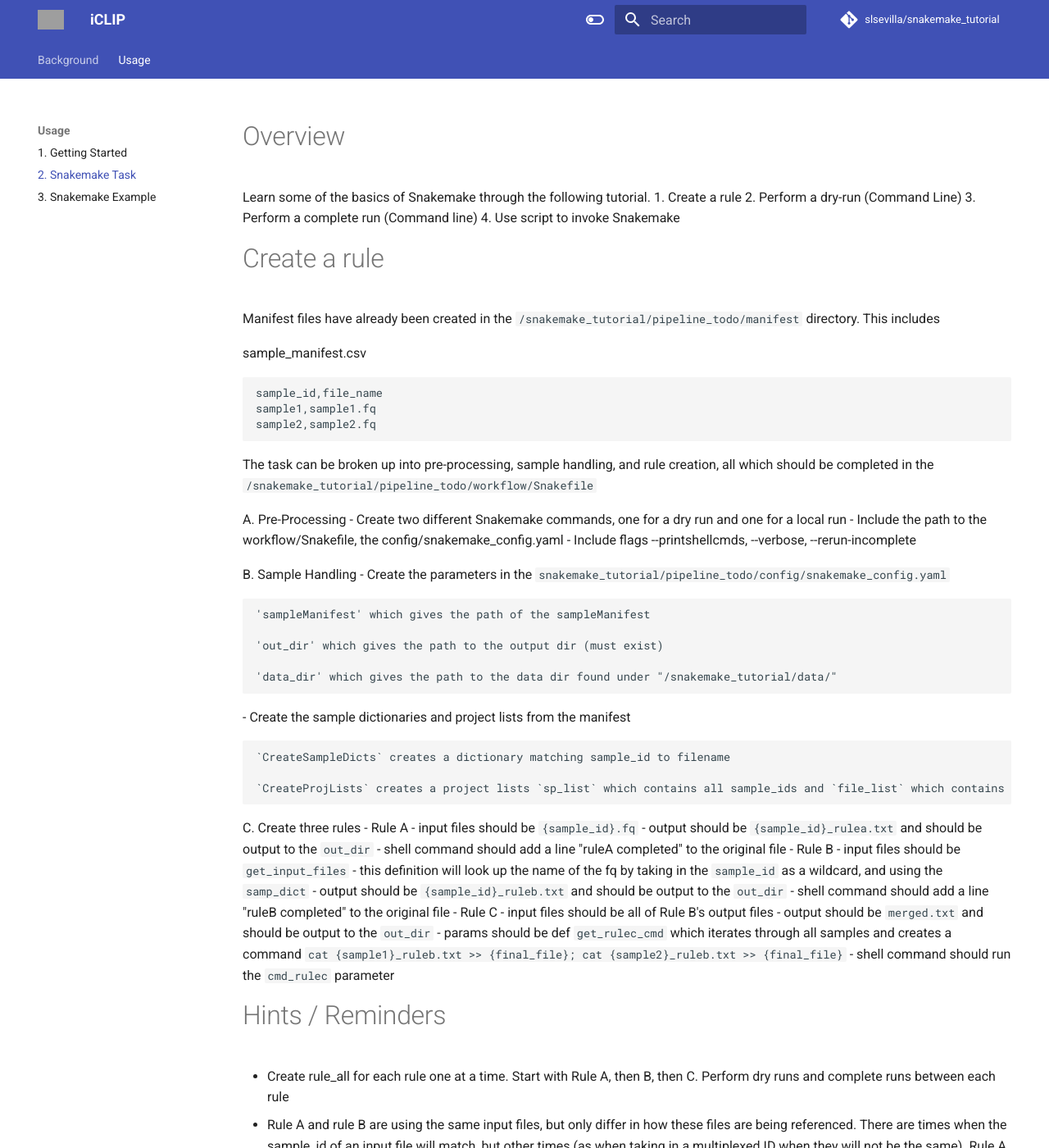
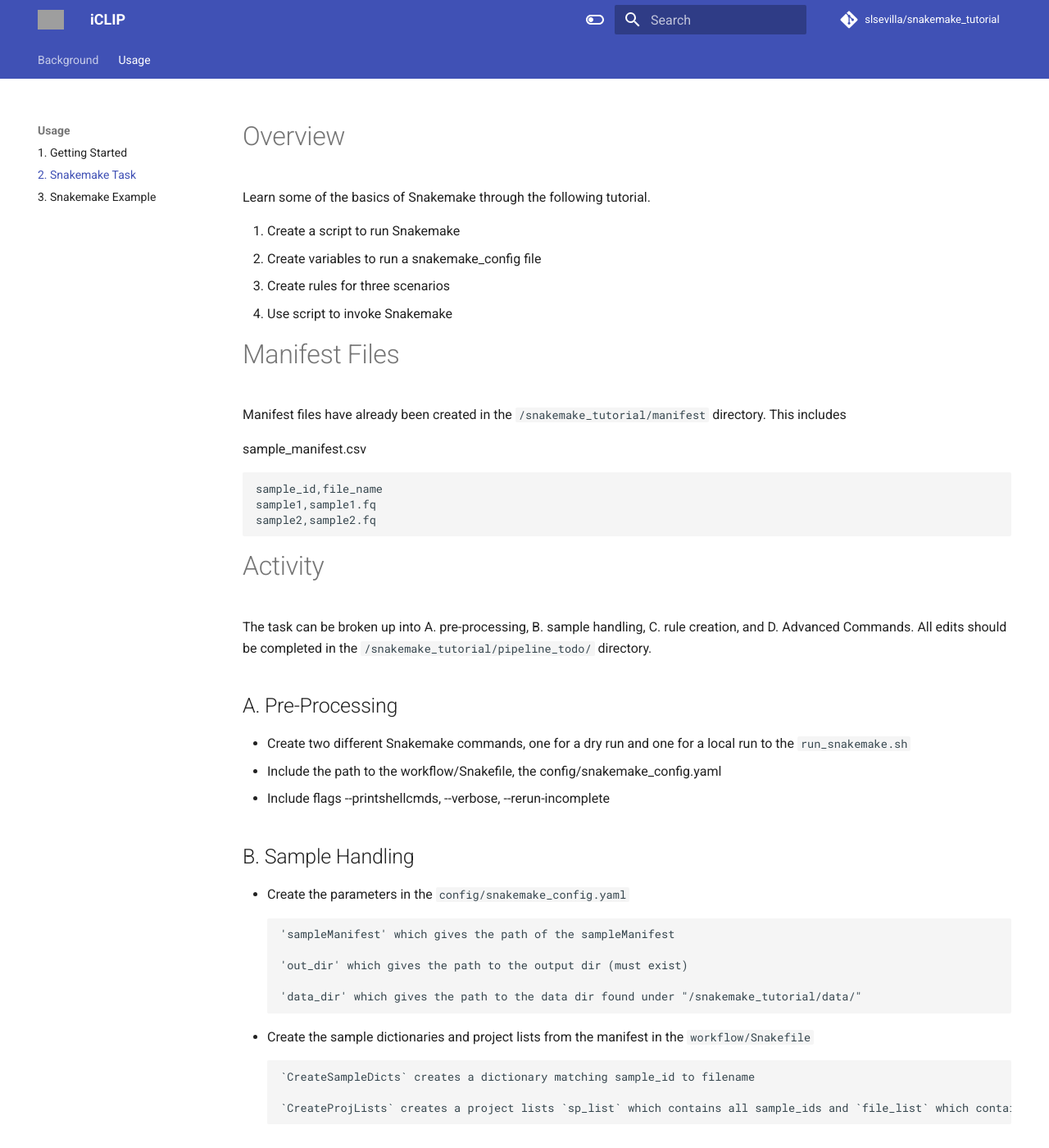
Before and after one commit to CCBR/snakemake_tutorial, an MkDocs documentation site: the page built from docs/usage/task.md, in a window 1280 px wide and 1400 px high. Shown: the whole window at 82% size. Built offline with MkDocs 1.6.1 and Material for MkDocs 9.7.7, drawn with Linux system fonts in a browser that asks for light colours; comment, search, counter and statistics services are not loaded; the version menu is left out; some of the changed text lies outside the part shown; grey boxes are pictures that could not be loaded.

Commit message:
improve docs

````diff
--- a/docs/usage/task.md
+++ b/docs/usage/task.md
@@ -1,12 +1,13 @@
 # Overview
 Learn some of the basics of Snakemake through the following tutorial.
-1. Create a rule
-2. Perform a dry-run (Command Line)
-3. Perform a complete run (Command line)
+
+1. Create a script to run Snakemake
+2. Create variables to run a snakemake_config file
+3. Create rules for three scenarios
 4. Use script to invoke Snakemake
 
-# Create a rule
-Manifest files have already been created in the `/snakemake_tutorial/pipeline_todo/manifest` directory. This includes
+# Manifest Files
+Manifest files have already been created in the `/snakemake_tutorial/manifest` directory. This includes
 
 sample_manifest.csv
 ```
@@ -15,15 +16,18 @@ sample1,sample1.fq
 sample2,sample2.fq
 ```
 
-The task can be broken up into pre-processing, sample handling, and rule creation, all which should be completed in the `/snakemake_tutorial/pipeline_todo/workflow/Snakefile`
+# Activity
+The task can be broken up into A. pre-processing, B. sample handling, C. rule creation, and D. Advanced Commands. All edits should be completed in the `/snakemake_tutorial/pipeline_todo/` directory.
 
-A. Pre-Processing
-- Create two different Snakemake commands, one for a dry run and one for a local run
+## A. Pre-Processing
+
+- Create two different Snakemake commands, one for a dry run and one for a local run to the `run_snakemake.sh`
 - Include the path to the workflow/Snakefile, the config/snakemake_config.yaml
 - Include flags --printshellcmds, --verbose, --rerun-incomplete
 
-B. Sample Handling
-- Create the parameters in the `snakemake_tutorial/pipeline_todo/config/snakemake_config.yaml`
+## B. Sample Handling
+
+- Create the parameters in the `config/snakemake_config.yaml`
 ```
 'sampleManifest' which gives the path of the sampleManifest
 
@@ -54,8 +61,15 @@ C. Create three rules
     - params should be def `get_rulec_cmd` which iterates through all samples and creates a command `cat {sample1}_ruleb.txt >> {final_file}; cat {sample2}_ruleb.txt >> {final_file}`
     - shell command should run the `cmd_rulec` parameter
 
+## D. Advanced commands
+
+- Add features to the run_snakemake.sh file to include
+    - check if the output dir is created; if not create it
+    - copy the snakemake_config.yaml file to the output dir; run this file for all snakemake runs
+    - update the snakemake_config.yaml file with the output_dir given from the command line
+    - update the snakemake_config.yaml file with the pipeline_dir based on the invocation of the pipeline
+
 # Hints / Reminders
-- Create rule_all for each rule one at a time. Start with Rule A, then B, then C. Perform dry runs and complete runs between each rule
 - Rule A and rule B are using the same input files, but only differ in how these files are being referenced. There are times when the sample_id of an input file will match, but other times (as when taking in a multiplexed ID when they will not be the same). Rule A handles cases where they match, rule B handles cases where they would not match.
 - Use the expand feature for Rule C's input to gather all required input files
 - Use the sp_list that was created to iterate through all of the samples to create the ruleC cmd
````
Also changed, not shown: other parts of docs/usage/task.md (+5 -2 lines), docs/usage/getting-started.md (+6 -1 lines).
